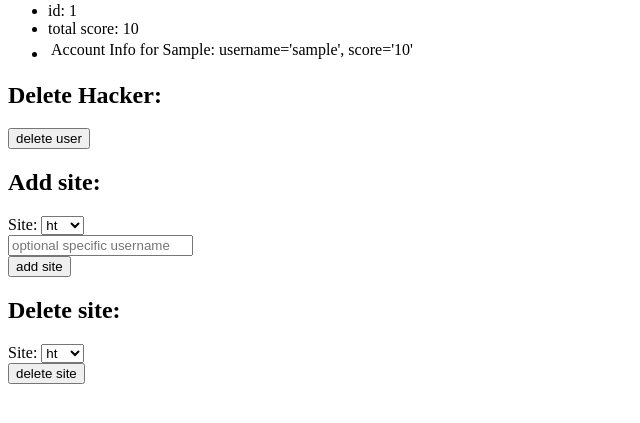
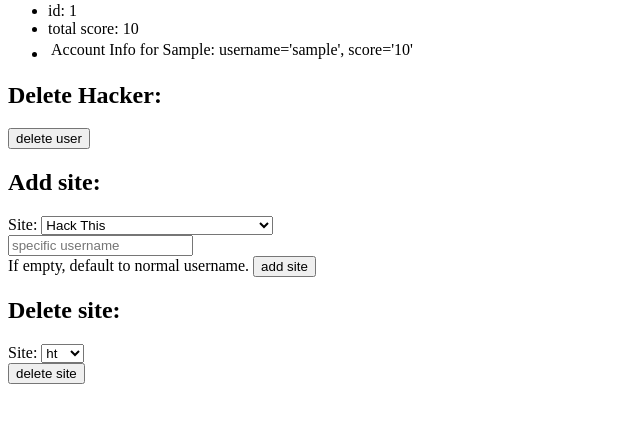
Before and after one commit to trirpi/hkjl-metapeen, a Flask app: page /admin/edit_hacker/1 in a window 1280 px wide. Shown: the part 119-542 px from the top of the page, without its empty margins (0-640 px from the left). Run offline with Flask 2, Linux system fonts and the light colour scheme; a user stored in the database is signed in; tables that the repository leaves empty hold one stand-in row (values such as "Sample post").

Commit message:
changed site labels

```diff
--- a/peen/templates/forms/add_site.html
+++ b/peen/templates/forms/add_site.html
@@ -2,11 +2,14 @@
 <form method="post" name="add_site" action="{{ url_for('admin.add_site', hacker_id=hacker.id) }}">
     <label for="site">Site: </label>
     <select name="site" id="site">
-        {% for site in sites %}
-            <option value="{{ site }}">{{ site }}</option>
-        {% endfor %}
+        <option value="ht">Hack This</option>
+        <option value="hts">Hack This Site</option>
+        <option value="cs">Certified Secure</option>
+        <option value="otw">Over The Wire (Wechall username)</option>
+        <option value="rm">Root Me</option>
+        <option value="nf">Netforce (Id of user)</option>
     </select><br>
-    <input name="specific_username" type="text" placeholder="optional specific username"><br>
+    <input name="specific_username" type="text" placeholder="specific username"><br> If empty, default to normal username.
     <input type="submit" value="add site">
     <input name="token_csrf" type="hidden" value="{{ token_csrf }}">
 </form>
```
